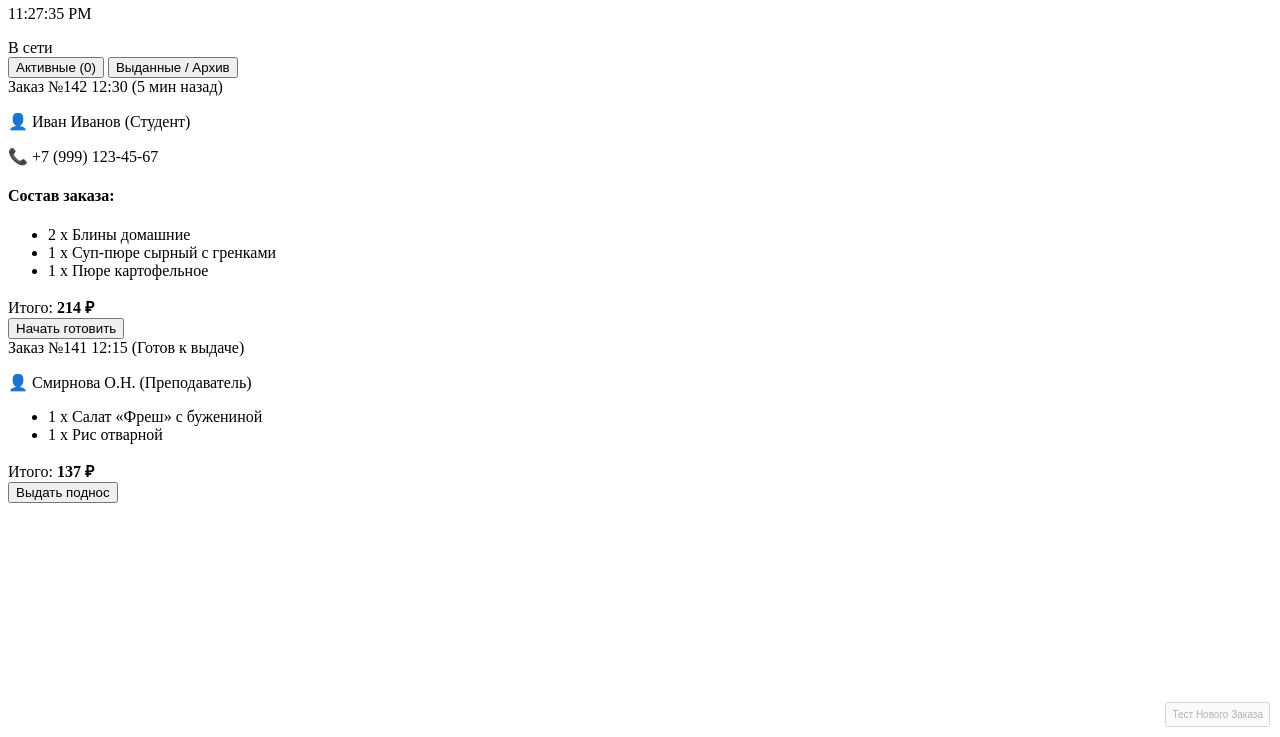
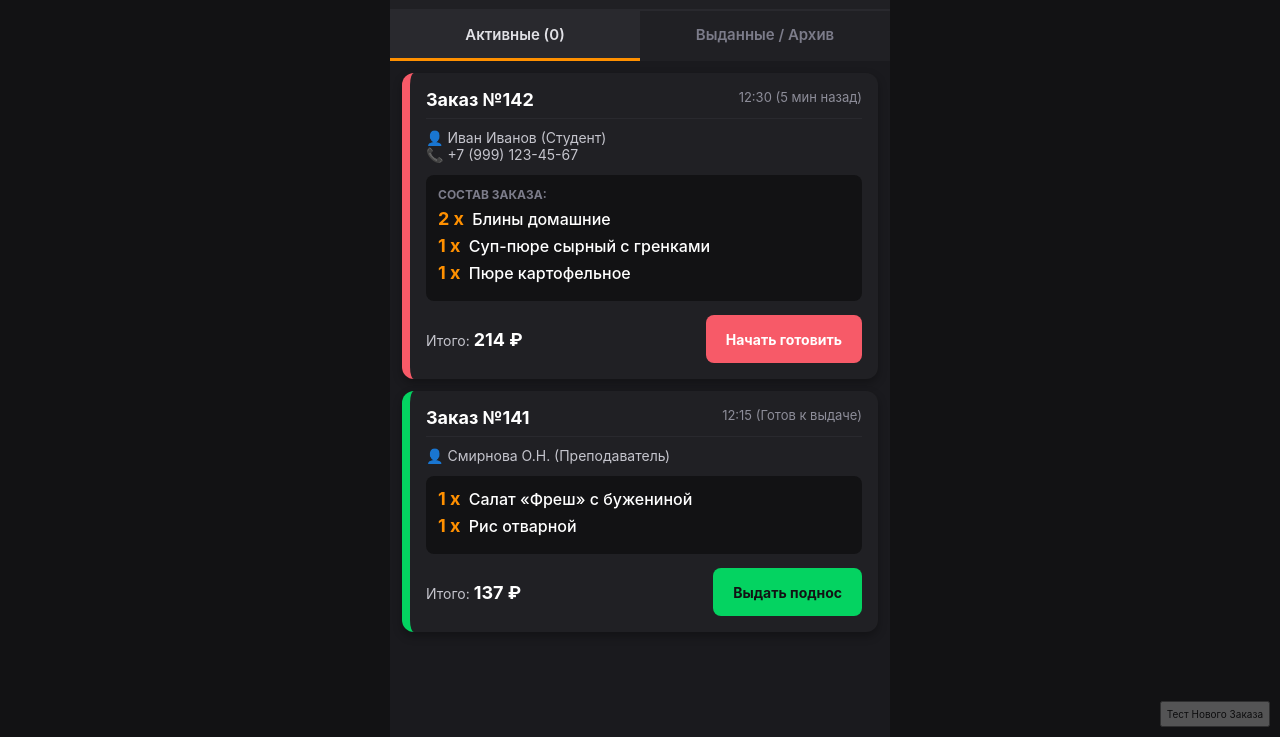
Before and after one commit to gloxd/workercanteen, a plain HTML site: page index.html in a window 1280 px wide. Shown: the part 63-800 px from the top of the page. Drawn offline with Linux system fonts and the light colour scheme; no server answers.

Commit message:
Update index.html

```diff
--- a/index.html
+++ b/index.html
@@ -4,7 +4,7 @@
     <meta charset="UTF-8">
     <meta name="viewport" content="width=device-width, initial-scale=1.0, maximum-scale=1.0, user-scalable=no">
     <title>Экран Кухни — Столовая</title>
-    <link rel="stylesheet" href="worker-style.css">
+    <link rel="stylesheet" href="workerstyle.css">
 </head>
 <body>
 
```
